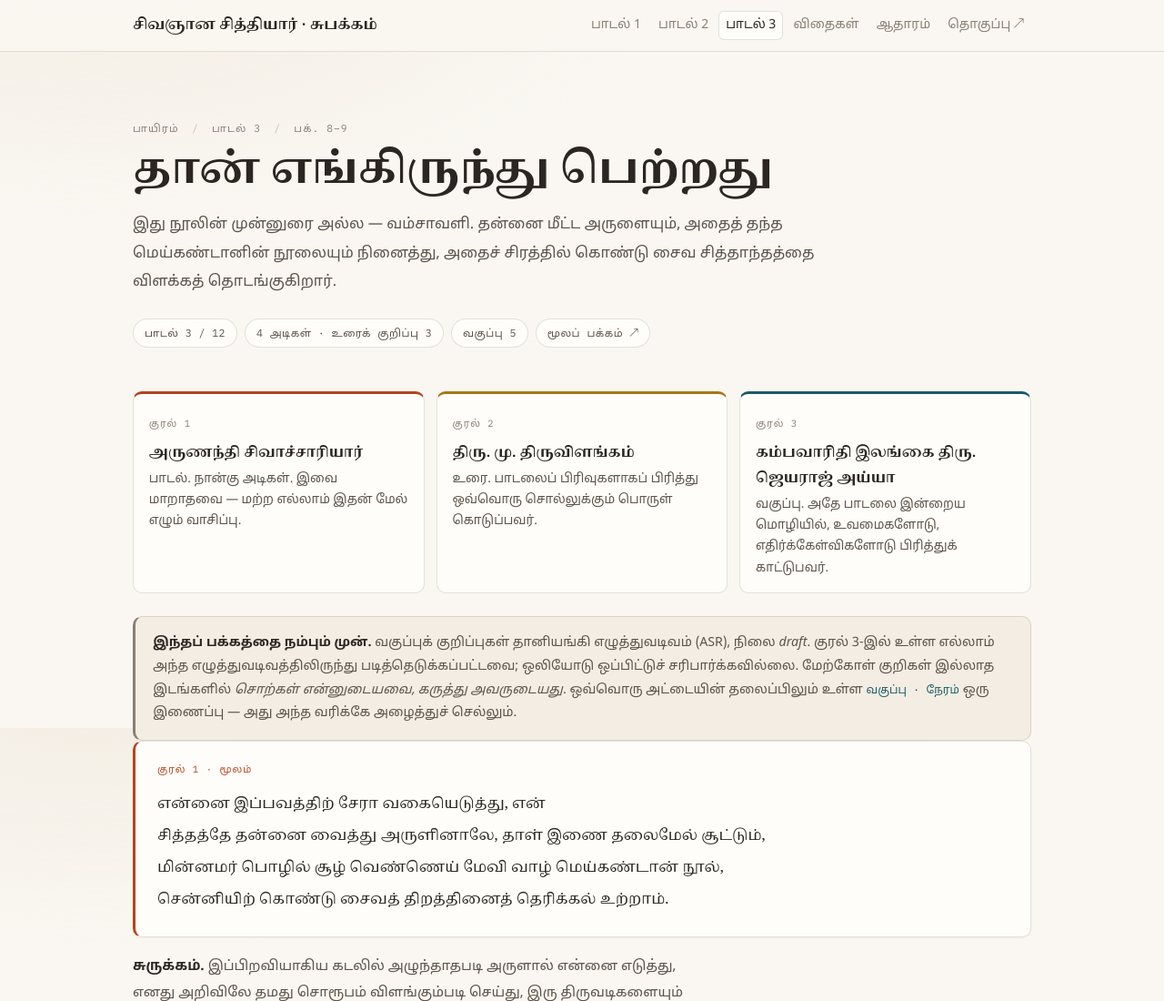
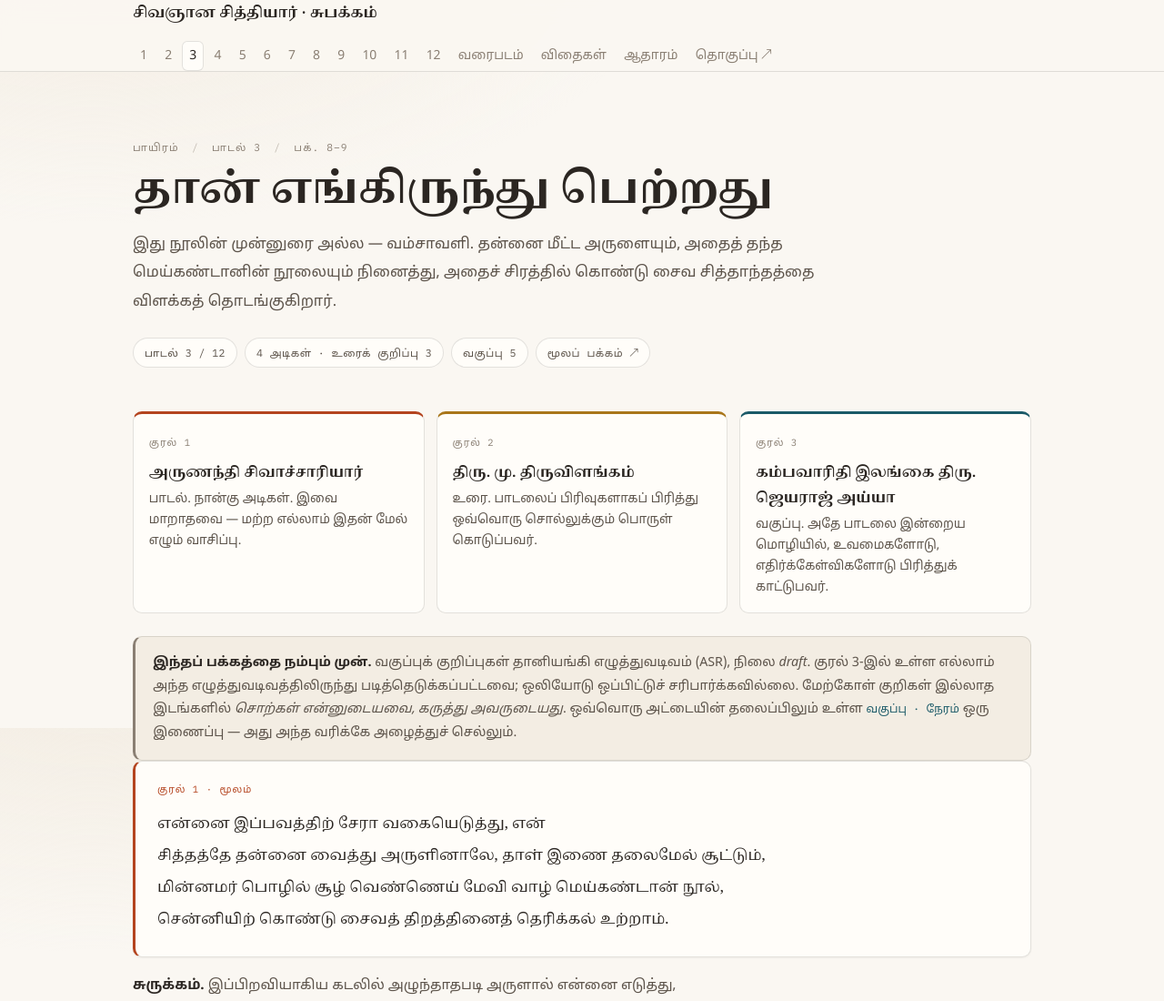
Before and after one commit to sm4607/Saiva-Siddhantam, a plain HTML site: page Gnanam Maragam/Book3-Sivagnana-Siddhiyar-Supakkam/three-voices/padal-03-nulin-vazhi.html in a window 1280 px wide. Shown: the top 1100 px of the page at 91% size. Drawn offline with Linux system fonts and the light colour scheme.

```diff
--- a/Gnanam Maragam/Book3-Sivagnana-Siddhiyar-Supakkam/three-voices/padal-03-nulin-vazhi.html
+++ b/Gnanam Maragam/Book3-Sivagnana-Siddhiyar-Supakkam/three-voices/padal-03-nulin-vazhi.html
@@ -199,14 +199,7 @@ details.enblock[open]{padding-bottom:1rem}
 <header class="site-head">
   <div class="wrap">
     <span class="brand">சிவஞான சித்தியார் · சுபக்கம்</span>
-    <nav>
-      <a href="padal-01-vinayaka-vanakkam.html">பாடல் 1</a>
-      <a href="padal-02-paraciva-vanakkam.html">பாடல் 2</a>
-      <a href="padal-03-nulin-vazhi.html" class="here">பாடல் 3</a>
-      <a href="#seeds">விதைகள்</a>
-      <a href="#sources">ஆதாரம்</a>
-      <a href="https://github.com/sm4607/Saiva-Siddhantam" target="_blank" rel="noopener">தொகுப்பு ↗</a>
-    </nav>
+    <nav><a href="padal-01-vinayaka-vanakkam.html">1</a><a href="padal-02-paraciva-vanakkam.html">2</a><a class="here" href="padal-03-nulin-vazhi.html">3</a><a href="padal-04-nutaliya-porul.html">4</a><a href="padal-05-avaiyadakkam-1.html">5</a><a href="padal-06-avaiyadakkam-2.html">6</a><a href="padal-07-muvakai-alavai.html">7</a><a href="padal-08-alavai-ilakkanam.html">8</a><a href="padal-09-naalvakai-kaatchi.html">9</a><a href="padal-10-paakupaadu.html">10</a><a href="padal-11-iyalpu-vaikal.html">11</a><a href="padal-12-indiriya-maanatha.html">12</a><a href="class-verse-map.html">வரைபடம்</a><a href="#seeds">விதைகள்</a><a href="#sources">ஆதாரம்</a><a href="https://github.com/sm4607/Saiva-Siddhantam" target="_blank" rel="noopener">தொகுப்பு ↗</a></nav>
   </div>
 </header>
 
```
